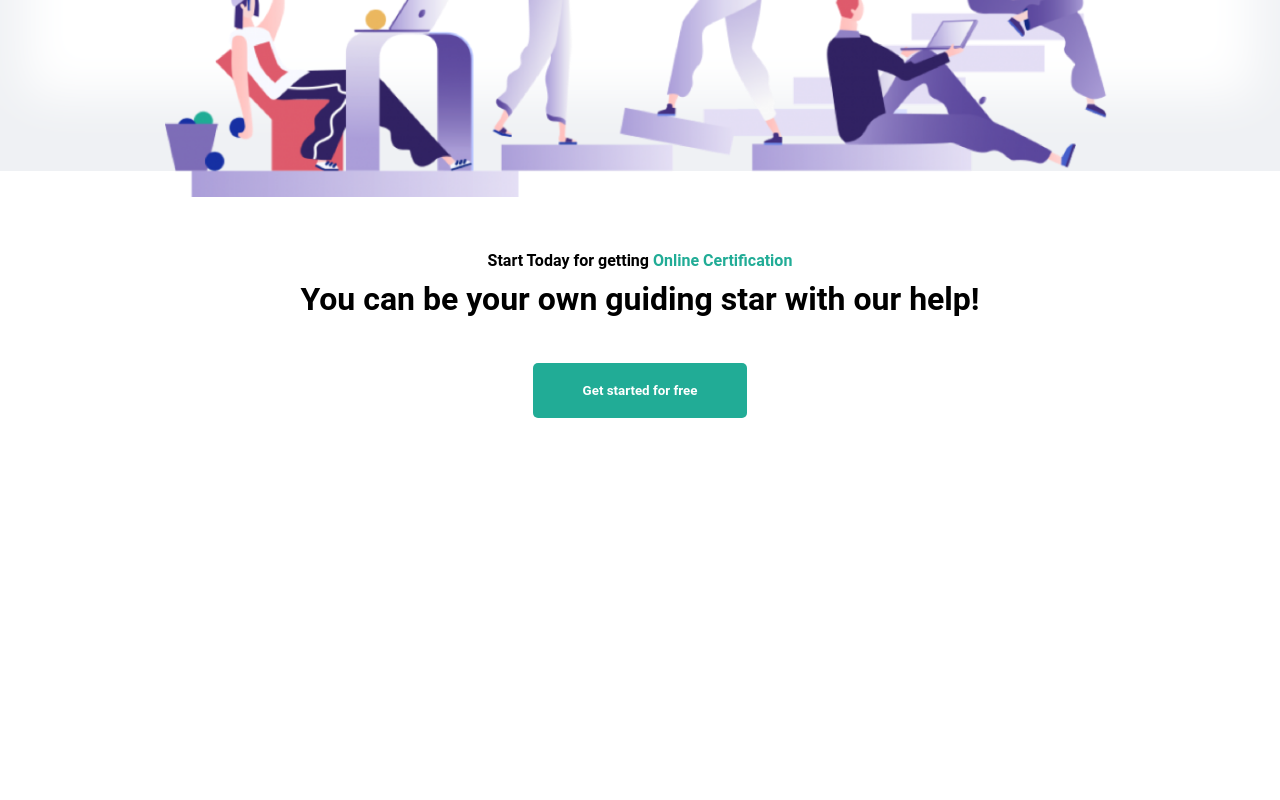
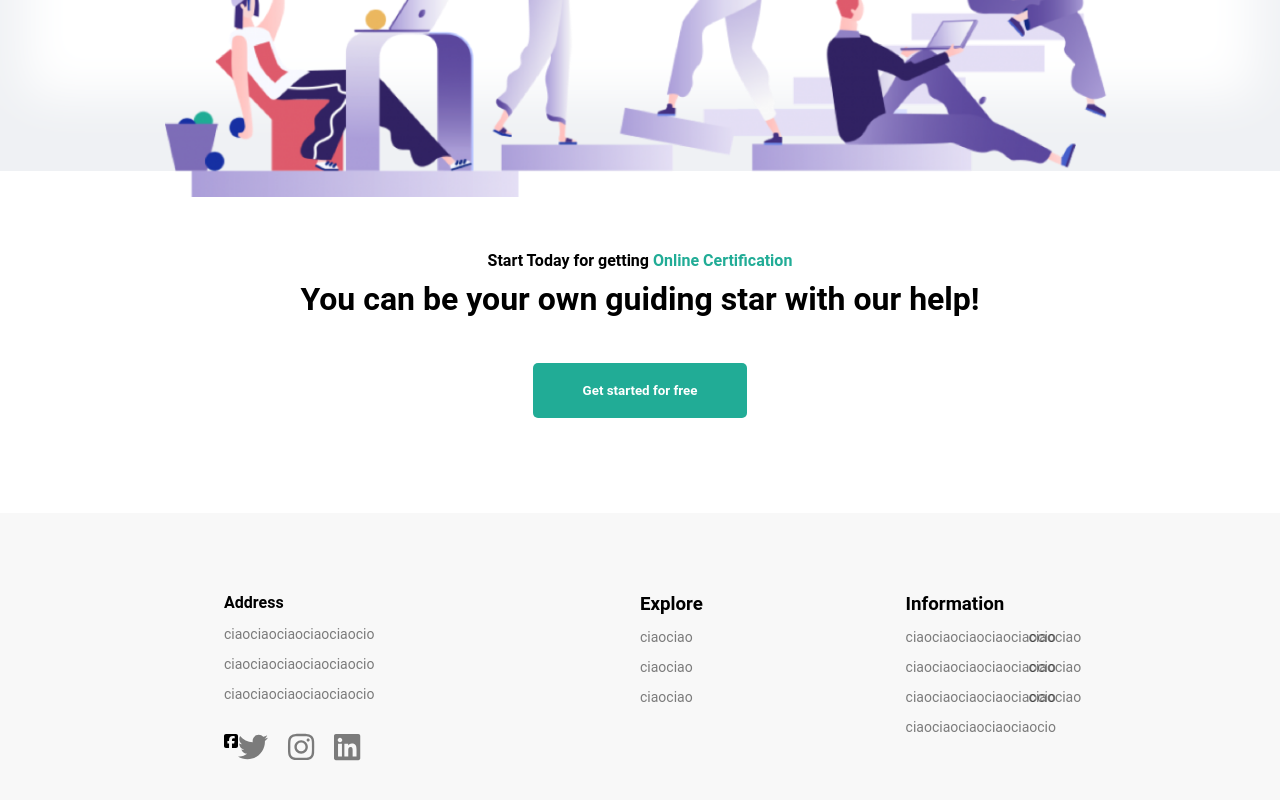
Before and after one commit to francesco-abritta/proj-html-vuejs, a Vue app: page / in a window 1280 px wide. Shown: the part 5770-6570 px from the top of the page. Before the commit the page ends 6283 px from the top, so only its background shows below. Built offline with nearby package versions, Linux system fonts and the light colour scheme.

Commit message:
footer statico

```diff
--- a/src/App.vue
+++ b/src/App.vue
@@ -2,23 +2,33 @@
   <div id="app">
     <Header />
     <Main />
+    <div class="footer-cont">
+      <Footer />
+    </div>
+
   </div>
 </template>
 
 <script>
 import Header from './components/Header.vue'
 import Main from './components/Main.vue'
+import Footer from './components/Footer.vue'
 
 export default {
   name: 'App',
   components: {
     Header,
-    Main
+    Main,
+    Footer
   }
 }
 </script>
 
 <style lang="scss">
   @import './assets/global.scss';
+    @import './assets/vars.scss';
 
+  .footer-cont{
+    background: $second-background;
+  }
 </style>
--- /dev/null
+++ b/src/components/Footer.vue
@@ -0,0 +1,118 @@
+<template>
+  <div class="contenitore">
+      <div class="footer">
+          <div class="left">
+                <ul class="address">
+                    <li><strong>Address</strong></li>
+                    <li><p>ciaociaociaociaociaocio</p></li>
+                    <li><p>ciaociaociaociaociaocio</p></li>
+                    <li><p>ciaociaociaociaociaocio</p></li>
+                </ul>
+                <ul class="icon">
+                    <li><i class="fa-brands fa-facebook-square"></i></li>
+                    <li><i class="fa-brands fa-twitter"></i></li>
+                    <li><i class="fa-brands fa-instagram"></i></li>
+                    <li><i class="fa-brands fa-linkedin"></i></li>
+                </ul>
+          </div>
+
+          <div class="right">
+                <div>
+                    <h3>Explore</h3>
+                    <div class="explore">
+                        <ul class="explore-left">
+                            <li><p>ciaociao</p></li>
+                            <li><p>ciaociao</p></li>
+                            <li><p>ciaociao</p></li>
+                        </ul>
+
+                        <ul class="explore-right">
+                            <li><p>ciaociao</p></li>
+                            <li><p>ciaociao</p></li>
+                            <li><p>ciaociao</p></li>
+                        </ul>
+
+                    </div>
+                </div>
+                <div>
+                    <h3>Information</h3>
+                    <ul class="information">
+                        <li><p>ciaociaociaociaociaocio</p></li>
+                        <li><p>ciaociaociaociaociaocio</p></li>
+                        <li><p>ciaociaociaociaociaocio</p></li>
+                        <li><p>ciaociaociaociaociaocio</p></li>
+                    </ul>
+                </div>
+
+          </div>
+
+      </div>
+  </div>
+</template>
+
+<script>
+export default {
+    name:'Footer'
+}
+</script>
+
+<style scoped lang="scss">
+    .contenitore{
+        margin: 0 auto;
+        max-width: 65%;
+        padding: 80px 0;
+
+        .footer, .right{
+            display: flex;
+            justify-content: space-between;
+
+            ul{
+                list-style: none;
+
+                p{
+                    opacity: 0.5;
+                    margin: 14px 0;
+                    font-size: 14px;
+                }
+
+                p:hover, li:hover{
+                    opacity: 1;
+                    cursor: pointer;
+                }
+            }
+
+            .right{
+                width: 50%;
+
+                .explore{
+                    min-width: 200%;
+                    max-height: 120px;
+                    display: flex;
+                    flex-direction: column;
+                    flex-wrap: wrap;
+                    align-content: space-between;
+
+                    li{
+                        margin-right: 90px;
+                    }
+                }
+            }
+
+            .icon{
+                display: flex;
+                margin-top: 30px;
+
+                .fa-facebook-square, .fa-twitter, .fa-instagram, .fa-linkedin{
+                    height: 30px;
+                    margin-right: 20px;
+                    opacity: 0.5;
+
+                    &:hover{
+                        opacity: 1;
+                    }
+                }
+            }
+
+        }
+    }
+</style>
```
